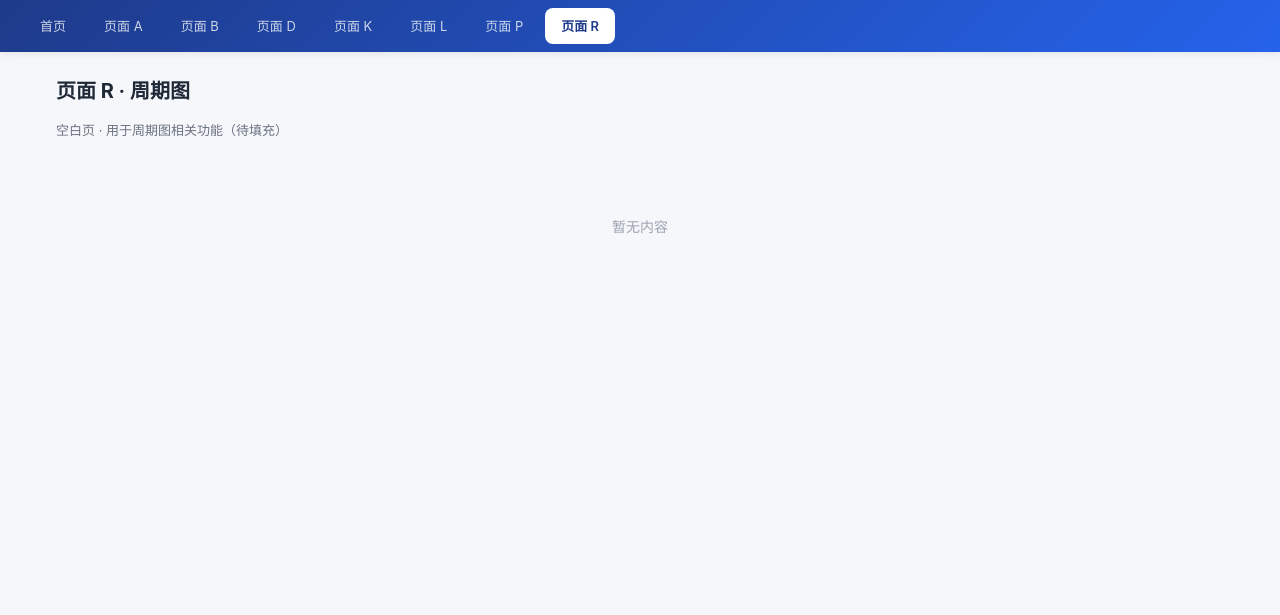
After one commit to chaoren399/tongdaxinxifen, a Flask app: page /pageR in a window 1280 px wide. The commit adds this page. Shown: the top 615 px of the page. Run offline with Flask 3, Linux system fonts and the light colour scheme.

Commit message:
2026年10月24日增加一个空白页面R,  用来做周期图

```diff
--- a/app.py
+++ b/app.py
@@ -1349,6 +1349,12 @@ def page_p():
     return render_template("pageP.html")
 
 
+@app.route("/pageR")
+def page_r():
+    """页面 R：空白页（用于周期图，待填充）。"""
+    return render_template("pageR.html")
+
+
 @app.route("/pageQ")
 def page_q():
     """页面 Q：三级行业细分，按股票数量降序排列。"""
--- /dev/null
+++ b/templates/pageR.html
@@ -0,0 +1,43 @@
+<!DOCTYPE html>
+<html lang="zh-CN">
+<head>
+    <meta charset="UTF-8" />
+    <meta name="viewport" content="width=device-width, initial-scale=1.0" />
+    <title>R · 周期图</title>
+    <link rel="icon" type="image/svg+xml" href="{{ url_for('static', filename='favicon.svg') }}" />
+    <link rel="stylesheet" href="{{ url_for('static', filename='style.css') }}?v=35" />
+    <style>
+        .pageR-wrap { max-width: 1200px; margin: 0 auto; padding: 24px 16px 40px; }
+        .pageR-head { margin-bottom: 16px; }
+        .pageR-head h2 { margin: 0 0 4px; font-size: 20px; }
+        .pageR-head .sub { color: #6b7280; font-size: 13px; }
+        .pageR-body { min-height: 420px; }
+        .pageR-empty { padding: 60px 0; text-align: center; color: #9ca3af; }
+    </style>
+</head>
+<body>
+    <header class="topbar topbar-pageF">
+        <nav class="topnav">
+            <a href="{{ url_for('index') }}">首页</a>
+            <a href="{{ url_for('page_a') }}">页面 A</a>
+            <a href="{{ url_for('page_b') }}">页面 B</a>
+            <a href="{{ url_for('page_d') }}">页面 D</a>
+            <a href="{{ url_for('page_k') }}">页面 K</a>
+            <a href="{{ url_for('page_l') }}">页面 L</a>
+            <a href="{{ url_for('page_p') }}">页面 P</a>
+            <a class="active" href="{{ url_for('page_r') }}">页面 R</a>
+        </nav>
+    </header>
+
+    <main class="pageR-wrap">
+        <div class="pageR-head">
+            <h2>页面 R · 周期图</h2>
+            <p class="sub">空白页 · 用于周期图相关功能（待填充）</p>
+        </div>
+
+        <div class="pageR-body">
+            <div class="pageR-empty">暂无内容</div>
+        </div>
+    </main>
+</body>
+</html>
```
Also changed, not shown: templates/pageP.html (+9 -0 lines), data/tongdaxin.db.
